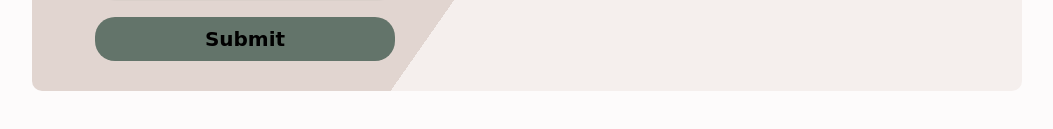
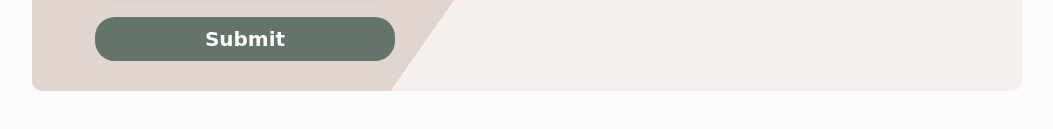
Before and after one commit to JamesChenTW09/Personal-Site, a plain HTML site: page index.html in a window 1280 px wide. Shown: the part 3542-3671 px from the top of the page, without its empty margins (113-1166 px from the left). Drawn offline with nearby package versions, Linux system fonts and the light colour scheme; a web font is replaced by a local one.

```diff
--- a/style/style.scss
+++ b/style/style.scss
@@ -853,6 +853,7 @@ html {
         font-weight: bold;
       }
       button {
+        color: #fdfbfb;
         font-weight: bolder;
         padding: 10px 15px;
         width: 300px;
```
Also changed, not shown: style/style.css, 1 other file.
